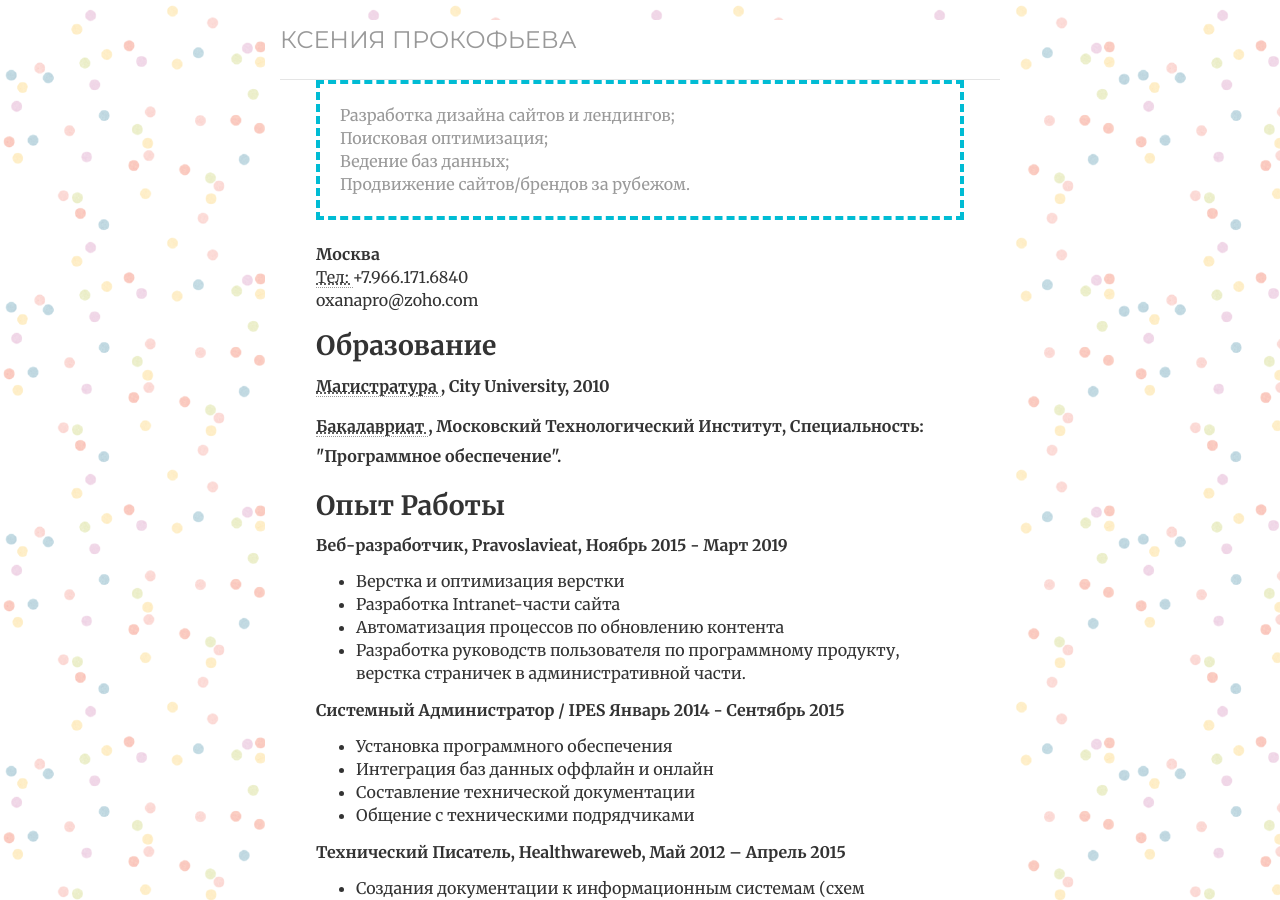
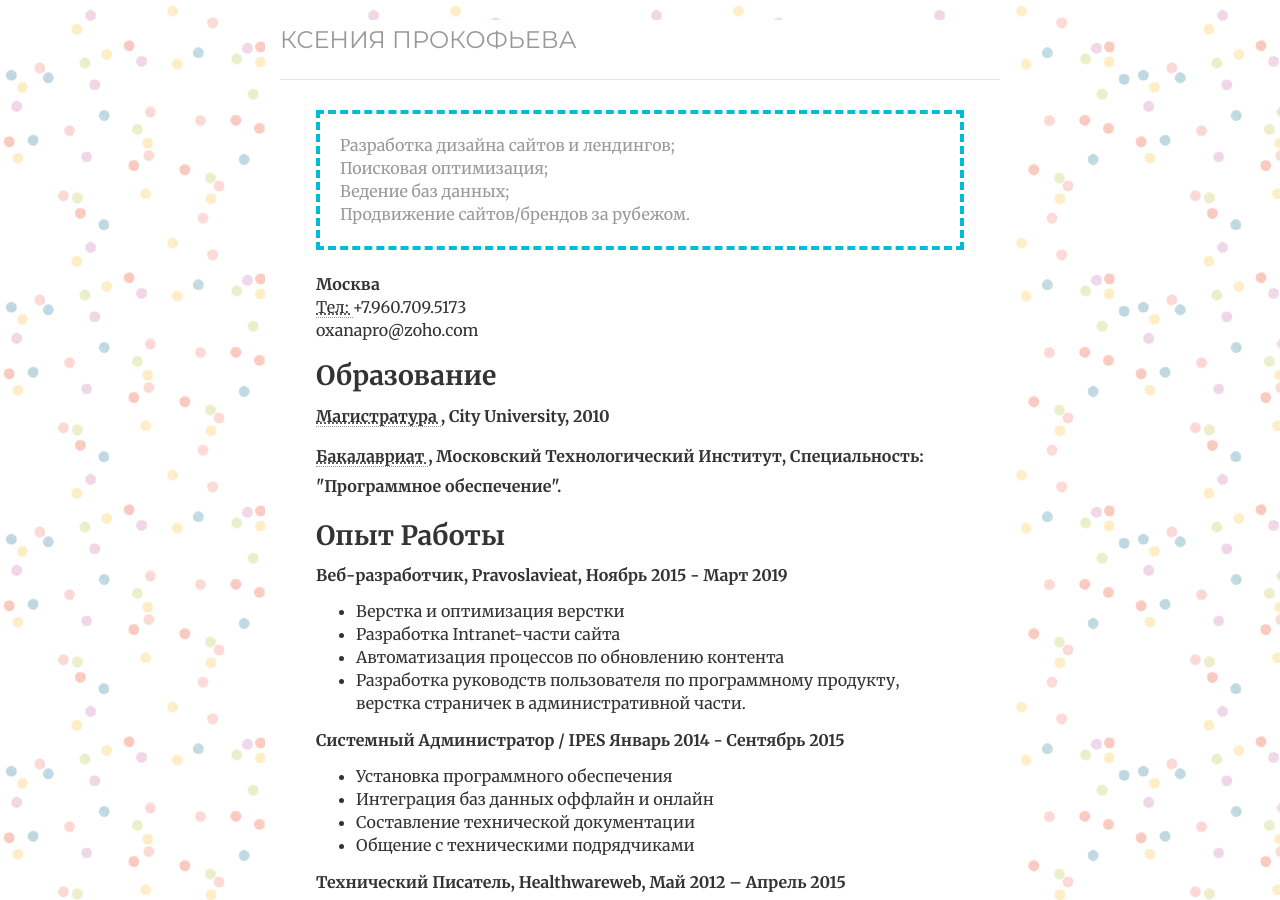
Before and after one commit to cvkp/cvkp.github.io, a Jekyll site: the page built from index.html, in a window 1280 px wide and 900 px high. Built offline with Jekyll 4.4.1, drawn with Linux system fonts in a browser that asks for light colours; nearby versions of some CDN libraries; the list of posts is cut into pages by our own code.

Commit message:
Update index.html

```diff
--- a/index.html
+++ b/index.html
@@ -20,7 +20,7 @@ ref: cv
 				</h3>
 			</div>
 			<!-- /header -->
-			<div class="cv">
+			<div class="cv" style="margin-top: 30px;">
 				<!--<a href="/cv/cv-kp.pdf" class="btn btn-default pull-right" title="Резюме в PDF">Резюме в PDF</a> -->
 				<div itemscope itemtype="http://data-vocabulary.org/Person">
 					<span itemprop="name">
@@ -55,7 +55,7 @@ ref: cv
 						<abbr title="phone">
 							Тел:
 						</abbr>
-						+7.966.171.6840
+						+7.960.709.5173
 						<br>
 						<span>
 							oxanapro@zoho.com
```
